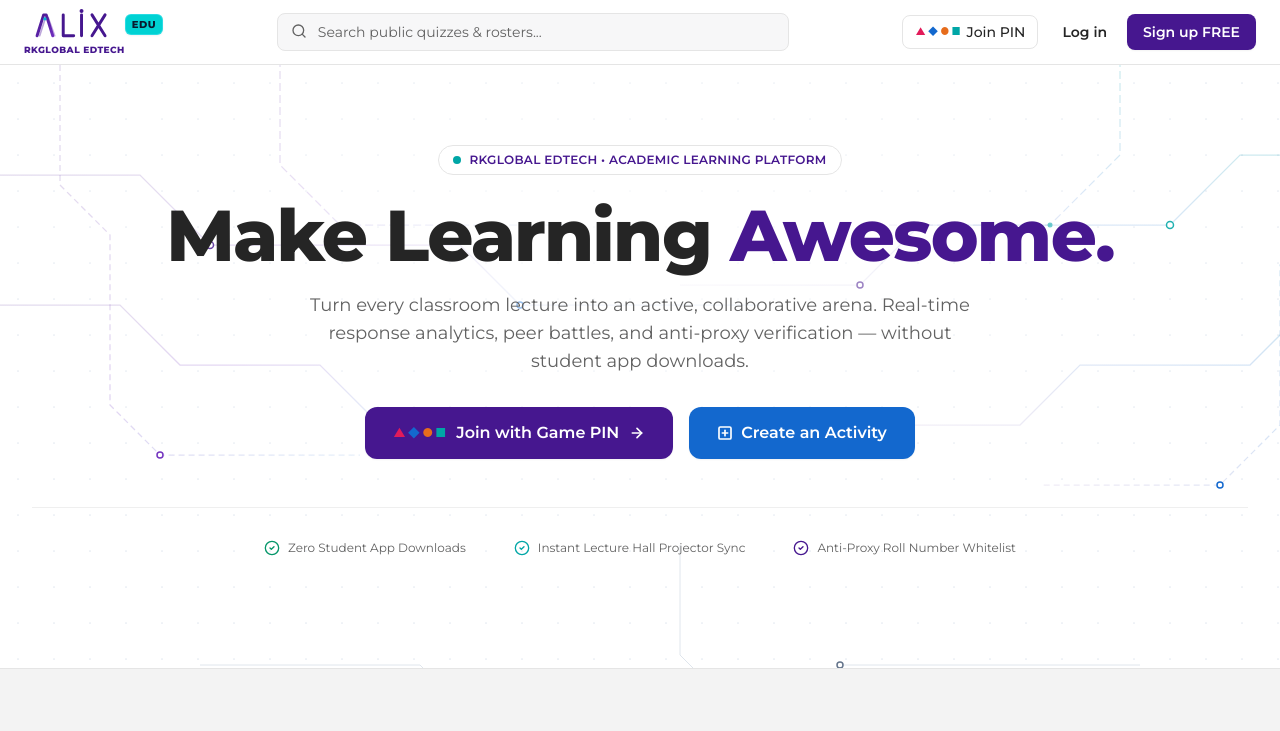
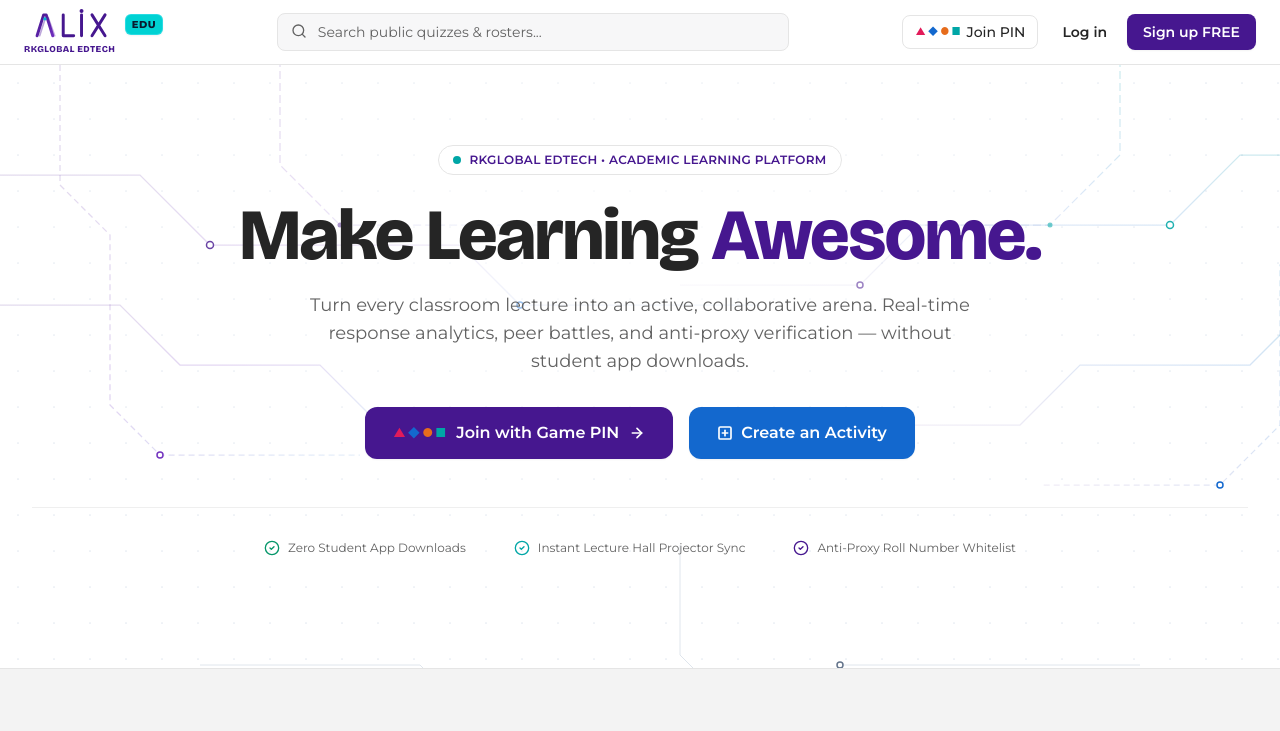
Before and after one commit to imandiraju/alix, a React (Vite) app in the folder apps/web/: page / in a window 1280 px wide. Shown: the top 731 px of the page. Built offline with nearby package versions, Linux system fonts and the light colour scheme; no server answers.

Commit message:
style: adopt Bricolage Grotesque display font and game typography inspired by quiz rally

```diff
--- a/apps/web/index.html
+++ b/apps/web/index.html
@@ -18,11 +18,11 @@
       content="ALIX Academic Learning Platform by RKGlobal EdTech. Make Every Classroom Interactive. Where Every Learner Participates."
     />
     <meta property="og:image" content="/app-icon.svg" />
-    <!-- Fonts (Montserrat primary for Kahoot design language + JetBrains Mono for PINs/Timers) -->
+    <!-- Fonts (Bricolage Grotesque for punchy game display + Montserrat primary + JetBrains Mono) -->
     <link rel="preconnect" href="https://fonts.googleapis.com" />
     <link rel="preconnect" href="https://fonts.gstatic.com" crossorigin />
     <link
-      href="https://fonts.googleapis.com/css2?family=Montserrat:wght@300;400;500;600;700;800&family=JetBrains+Mono:wght@400;500;700&display=swap"
+      href="https://fonts.googleapis.com/css2?family=Bricolage+Grotesque:opsz,wght@12..96,600..800&family=Montserrat:wght@300;400;500;600;700;800&family=JetBrains+Mono:wght@400;500;700&display=swap"
       rel="stylesheet"
     />
   </head>
--- a/apps/web/tailwind.config.ts
+++ b/apps/web/tailwind.config.ts
@@ -92,8 +92,9 @@ const config: Config = {
         },
       },
       fontFamily: {
+        display: ['"Bricolage Grotesque"', 'Montserrat', 'system-ui', '-apple-system', 'sans-serif'],
         sans: ['Montserrat', 'system-ui', '-apple-system', 'sans-serif'],
-        heading: ['Montserrat', 'system-ui', '-apple-system', 'sans-serif'],
+        heading: ['"Bricolage Grotesque"', 'Montserrat', 'system-ui', '-apple-system', 'sans-serif'],
         mono: ['JetBrains Mono', 'Fira Code', 'monospace'],
       },
       boxShadow: {
```
